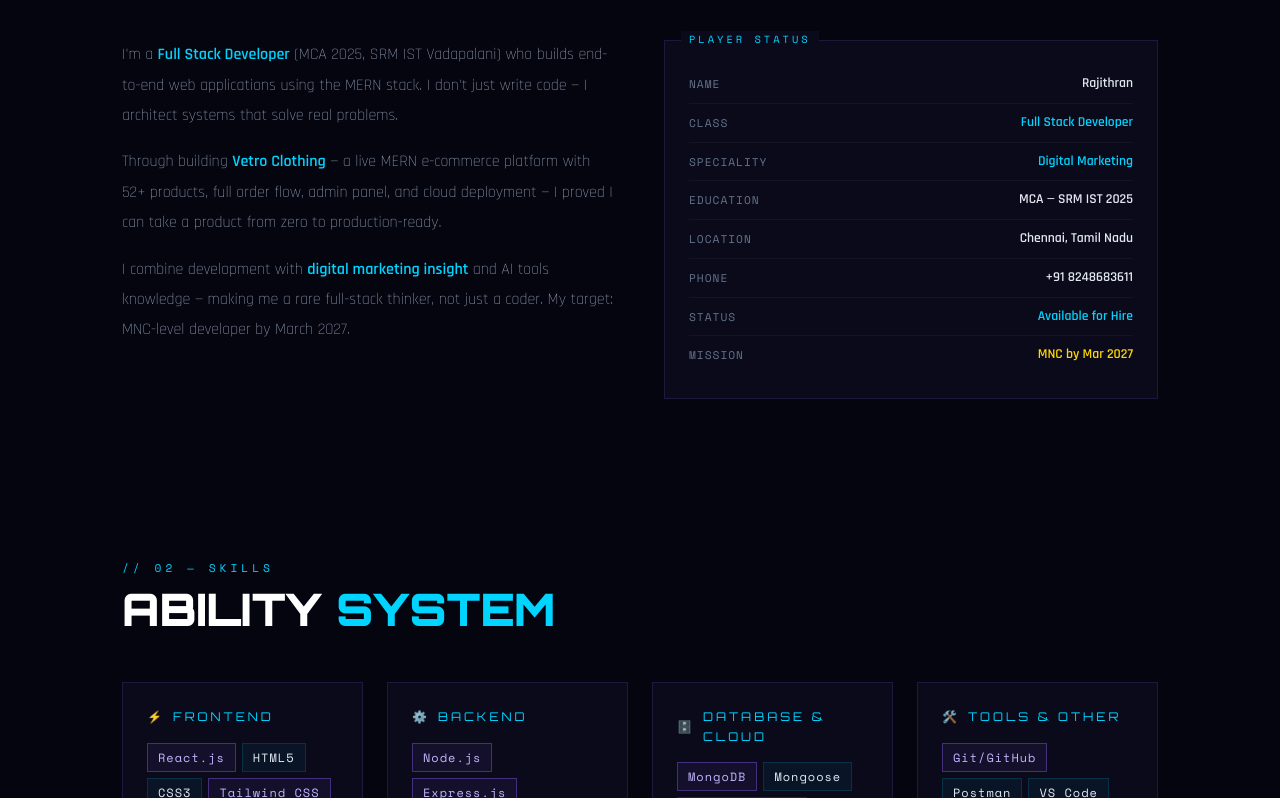
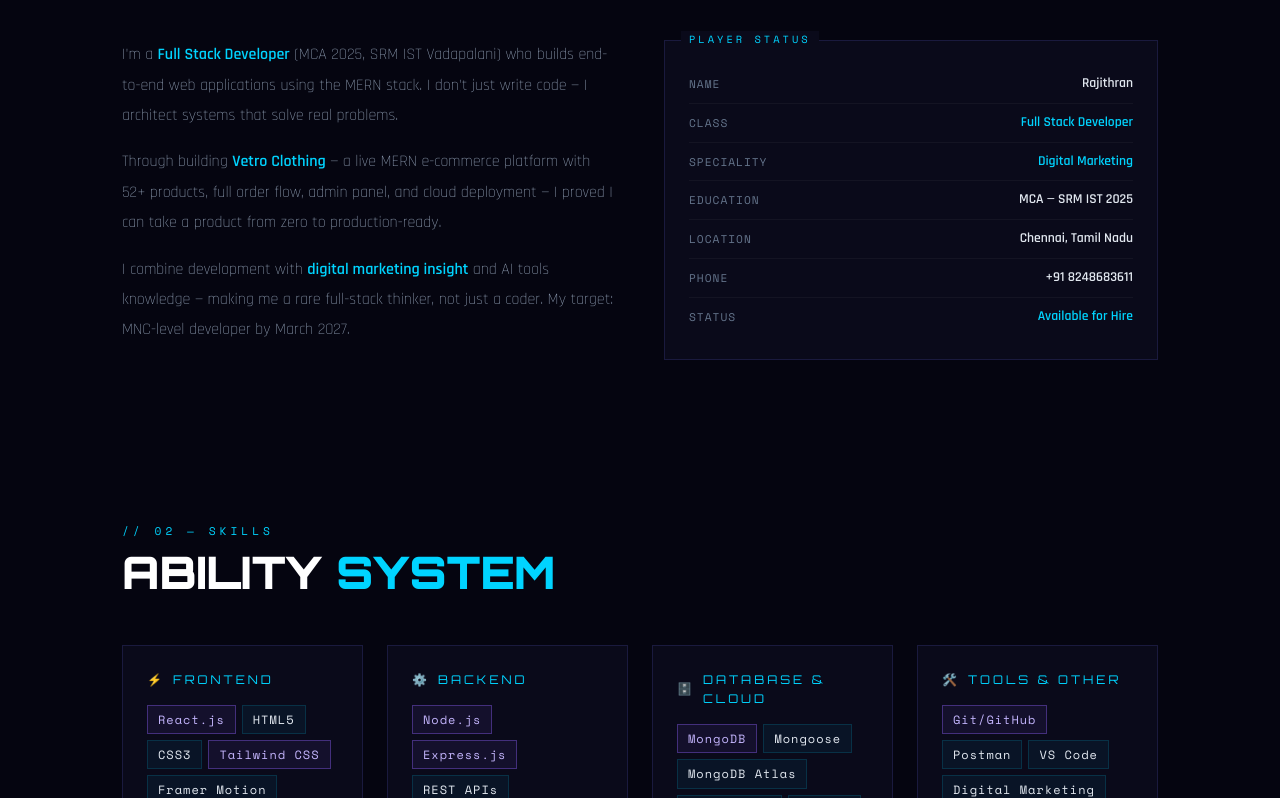
Before and after one commit to P-Rajithran/rajithran-portfolio, a React (Vite) app: page / in a window 1280 px wide. Shown: the part 963-1761 px from the top of the page. Built offline with nearby package versions, Linux system fonts and the light colour scheme; the HTML template or start-up script is replaced by a standard one.

Commit message:
fix: remove mission from player status

```diff
--- a/src/sections/About.jsx
+++ b/src/sections/About.jsx
@@ -46,7 +46,7 @@ const About = () => {
   { key: 'LOCATION', val: 'Chennai, Tamil Nadu', type: '' },
   { key: 'PHONE', val: '+91 8248683611', type: '' },
   { key: 'STATUS', val: 'Available for Hire', type: 'highlight' },
-  { key: 'MISSION', val: 'MNC by Mar 2027', type: 'gold' },
+
           ].map((item) => (
             <div className="status-row" key={item.key}>
               <span className="status-key">{item.key}</span>
```
